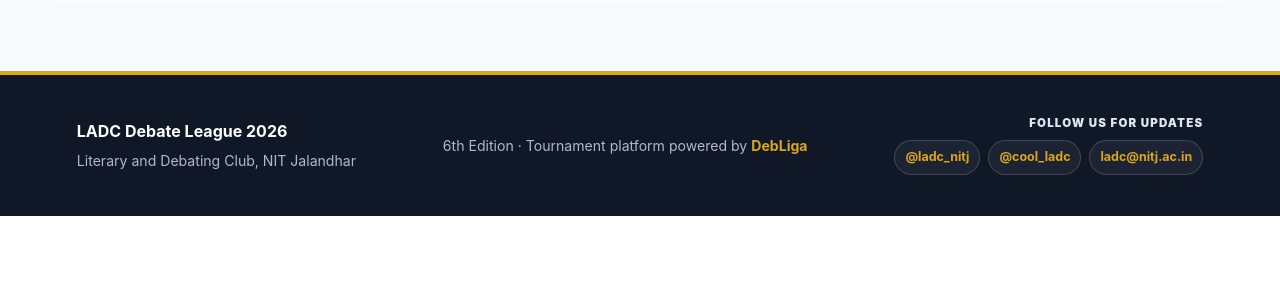
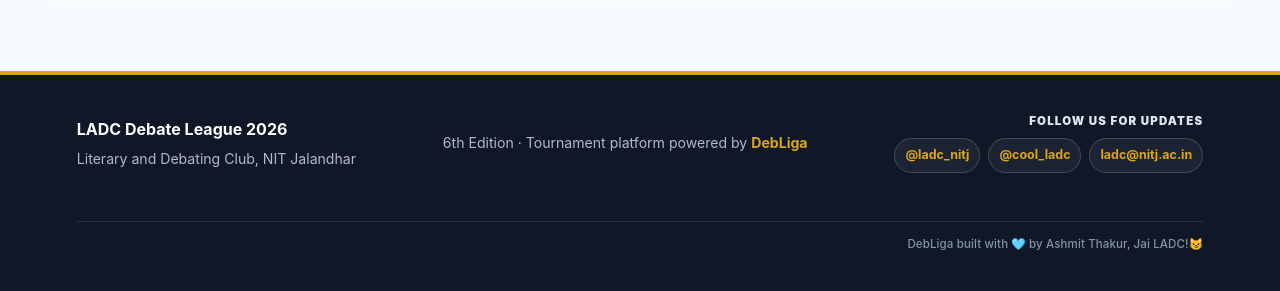
Before and after one commit to AshmitThakur/DebLiga-, a FastAPI app: page / in a window 1280 px wide. Shown: the part 4543-4834 px from the top of the page. Before the commit the page ends 4759 px from the top, so only its background shows below. Run offline with FastAPI, Linux system fonts and the light colour scheme; some libraries are stand-ins or nearby versions.

Commit message:
Add subtle footer builder credit

```diff
--- a/static/style.css
+++ b/static/style.css
@@ -3390,3 +3390,9 @@ img, video, svg { max-width:100%; }
   .footer-social { width:100%; align-items:flex-start; }
   .footer-social-links { justify-content:flex-start; }
 }
+/* Understated builder credit */
+footer { flex-wrap:wrap; }
+.footer-credit { flex:0 0 100%; margin-top:18px; padding-top:14px; border-top:1px solid rgba(255,255,255,.1); color:#8493a5; font-size:.72rem; font-weight:500; letter-spacing:.01em; text-align:right; }
+@media (max-width:720px) {
+  .footer-credit { margin-top:10px; text-align:center; }
+}
--- a/templates/admin.html
+++ b/templates/admin.html
@@ -9,7 +9,7 @@
 
     <link
         rel="stylesheet"
-        href="/static/style.css?v=10"
+        href="/static/style.css?v=11"
     >
 </head>
 
--- a/templates/admin_login.html
+++ b/templates/admin_login.html
@@ -4,7 +4,7 @@
     <meta charset="UTF-8">
     <meta name="viewport" content="width=device-width, initial-scale=1.0">
     <title>DebLiga Admin Login</title>
-    <link rel="stylesheet" href="/static/style.css?v=10">
+    <link rel="stylesheet" href="/static/style.css?v=11">
 </head>
 <body>
     <main class="admin-container">
--- a/templates/history.html
+++ b/templates/history.html
@@ -4,7 +4,7 @@
     <meta charset="UTF-8">
     <meta name="viewport" content="width=device-width, initial-scale=1.0">
     <title>History | LADC Debate League</title>
-    <link rel="stylesheet" href="/static/style.css?v=10">
+    <link rel="stylesheet" href="/static/style.css?v=11">
 </head>
 <body>
 
@@ -521,6 +521,7 @@
                 <a href="mailto:ladc@nitj.ac.in">ladc@nitj.ac.in</a>
             </div>
         </div>
+        <p class="footer-credit">DebLiga built with 🩵 by Ashmit Thakur, Jai LADC!😼</p>
     </footer>
 
     <script src="/static/theme.js?v=7"></script>
--- a/templates/index.html
+++ b/templates/index.html
@@ -11,7 +11,7 @@
 
     <title>{{ tournament_name }}</title>
 
-    <link rel="stylesheet" href="/static/style.css?v=10">
+    <link rel="stylesheet" href="/static/style.css?v=11">
 </head>
 
 
@@ -520,6 +520,7 @@
                 <a href="mailto:ladc@nitj.ac.in">ladc@nitj.ac.in</a>
             </div>
         </div>
+        <p class="footer-credit">DebLiga built with 🩵 by Ashmit Thakur, Jai LADC!😼</p>
     </footer>
 
     <script src="/static/theme.js?v=7"></script>
--- a/templates/rankings.html
+++ b/templates/rankings.html
@@ -4,7 +4,7 @@
     <meta charset="UTF-8">
     <meta name="viewport" content="width=device-width, initial-scale=1.0">
     <title>Speaker Rankings | LADC Debate League 2026</title>
-    <link rel="stylesheet" href="/static/style.css?v=10">
+    <link rel="stylesheet" href="/static/style.css?v=11">
 </head>
 <body>
 
--- a/templates/schedule.html
+++ b/templates/schedule.html
@@ -4,7 +4,7 @@
     <meta charset="UTF-8">
     <meta name="viewport" content="width=device-width, initial-scale=1.0">
     <title>Schedule | LADC Debate League 2026</title>
-    <link rel="stylesheet" href="/static/style.css?v=10">
+    <link rel="stylesheet" href="/static/style.css?v=11">
 </head>
 <body>
 
--- a/templates/speaker_detail.html
+++ b/templates/speaker_detail.html
@@ -4,7 +4,7 @@
     <meta charset="UTF-8">
     <meta name="viewport" content="width=device-width, initial-scale=1.0">
     <title>{{ speaker.name }} | LADC Debate League 2026</title>
-    <link rel="stylesheet" href="/static/style.css?v=10">
+    <link rel="stylesheet" href="/static/style.css?v=11">
 </head>
 <body>
 
--- a/templates/standings.html
+++ b/templates/standings.html
@@ -4,7 +4,7 @@
     <meta charset="UTF-8">
     <meta name="viewport" content="width=device-width, initial-scale=1.0">
     <title>Standings | LADC Debate League 2026</title>
-    <link rel="stylesheet" href="/static/style.css?v=10">
+    <link rel="stylesheet" href="/static/style.css?v=11">
 </head>
 <body>
 
--- a/templates/team_detail.html
+++ b/templates/team_detail.html
@@ -4,7 +4,7 @@
     <meta charset="UTF-8">
     <meta name="viewport" content="width=device-width, initial-scale=1.0">
     <title>{{ team.name }} | LADC Debate League 2026</title>
-    <link rel="stylesheet" href="/static/style.css?v=10">
+    <link rel="stylesheet" href="/static/style.css?v=11">
 </head>
 <body>
 
--- a/templates/teams.html
+++ b/templates/teams.html
@@ -4,7 +4,7 @@
     <meta charset="UTF-8">
     <meta name="viewport" content="width=device-width, initial-scale=1.0">
     <title>Teams | LADC Debate League 2026</title>
-    <link rel="stylesheet" href="/static/style.css?v=10">
+    <link rel="stylesheet" href="/static/style.css?v=11">
 </head>
 <body>
 
```
